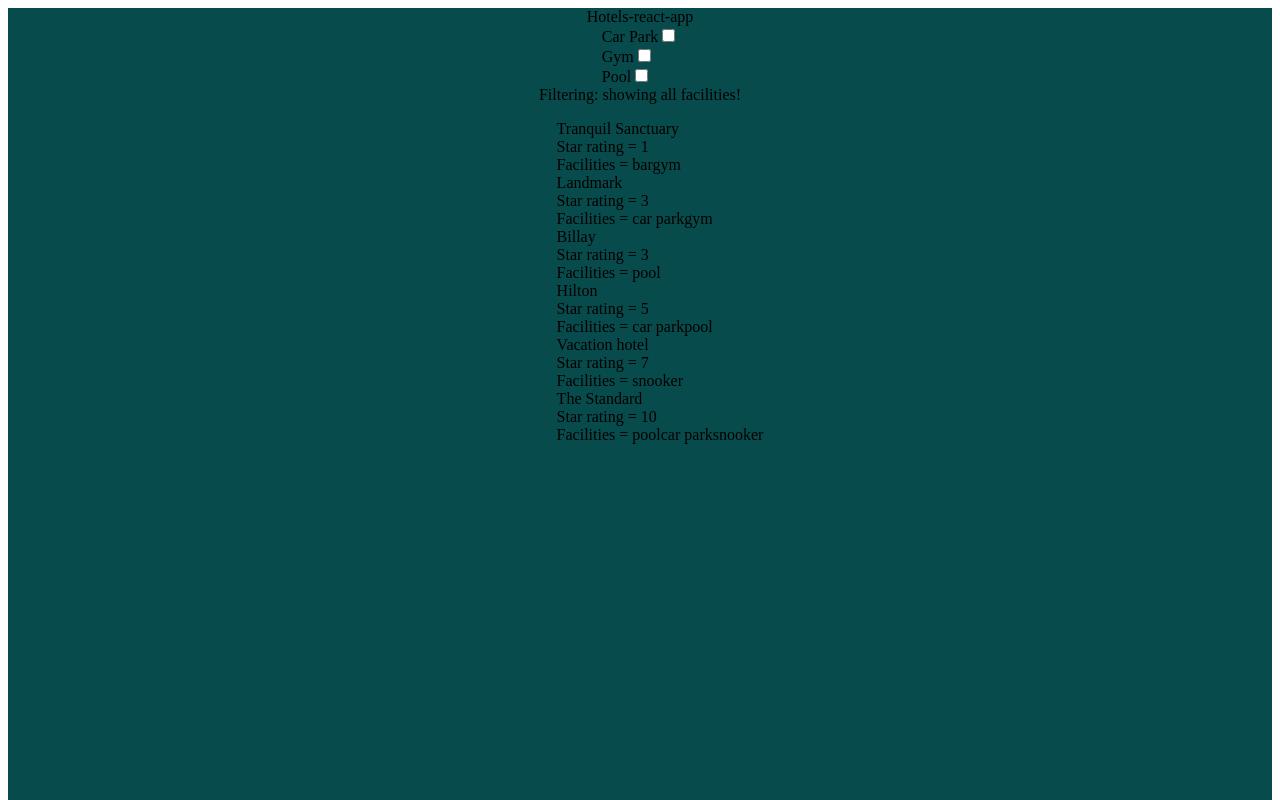
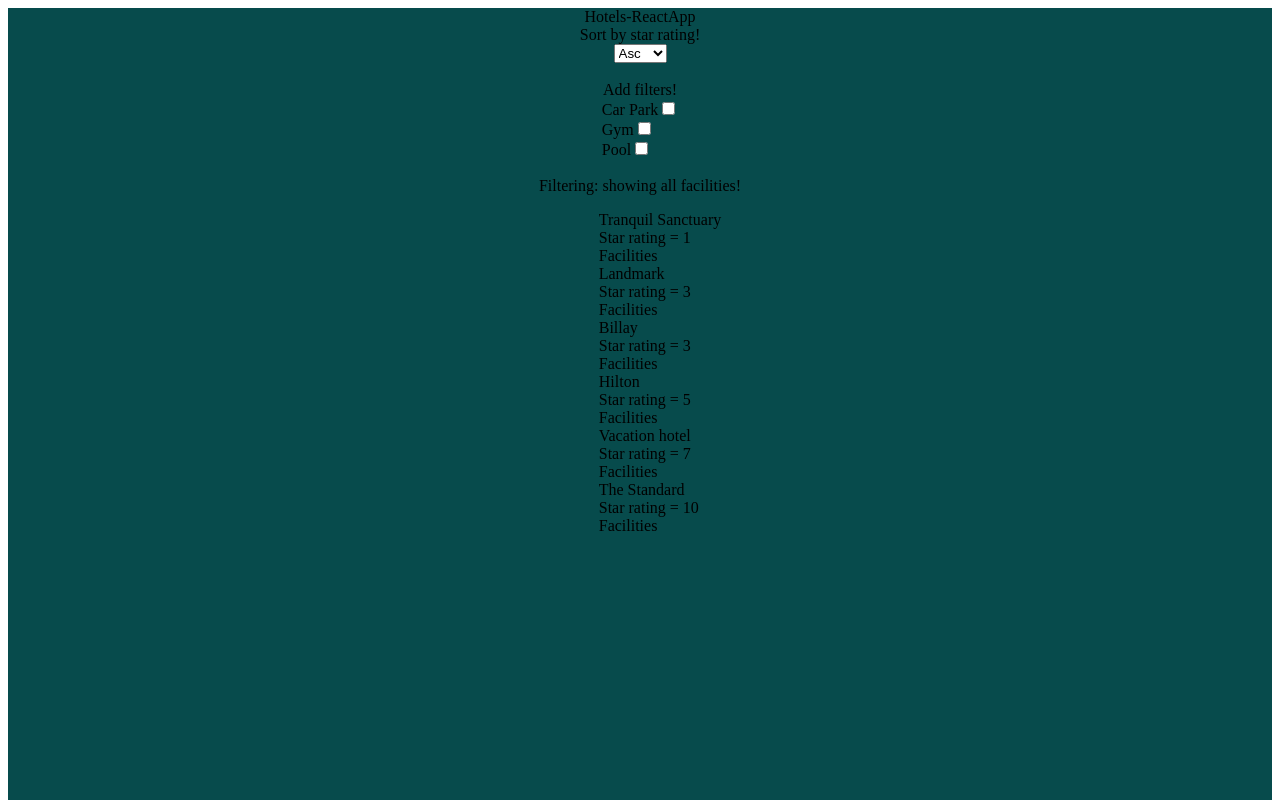
Before and after one commit to AlexKman/Hotels-react-app, a React (Create React App) app: page / in a window 1280 px wide. Shown: the top 800 px of the page. Built offline with nearby package versions, Linux system fonts and the light colour scheme.

Commit message:
added the functionality to sort by stars order onto the app

```diff
--- a/src/App.js
+++ b/src/App.js
@@ -1,7 +1,7 @@
 import React, { Component } from "react";
 import hotels from "./data/hotels.json";
+import "./App.css";
 import Checkbox from "./components/Checkbox.jsx";
-import "./App.css";
 
 class App extends Component {
   state = {
@@ -9,14 +9,23 @@ class App extends Component {
     facilities: [],
     starsOrder: "asc"
   };
+
   componentDidMount() {
     this.setState({ hotels });
   }
+
   render() {
     return (
       <div className="App">
-        <header className="App-header">Hotels-react-app</header>
-        <form id="filterOptions">
+        <header id="header">Hotels-ReactApp</header>
+        <header>Sort by star rating!</header>
+        <select onChange={this.handleStarsChange}>
+          <option value="asc">Asc</option>
+          <option value="desc">Desc</option>
+        </select>
+        <br />
+        <header>Add filters!</header>
+        <form id="filteroptions">
           <div>
             Car Park
             <Checkbox onClick={this.handleSearch} id="car park" />
@@ -30,6 +39,7 @@ class App extends Component {
             <Checkbox onClick={this.handleSearch} id="pool" />
           </div>
         </form>
+        <br />
         Filtering:{" "}
         {this.state.facilities.join(", ") || "showing all facilities!"}
         <ul className="hotelslist">
@@ -41,13 +51,35 @@ class App extends Component {
               <div id="hotel" key={hotel.id}>
                 <section>{hotel.name}</section>
                 <section>Star rating = {hotel.starRating}</section>
-                <section>Facilities = {hotel.facilities}</section>
+                <section>Facilities </section>
               </div>
             ))}
         </ul>
       </div>
     );
   }
+  checkForFacilities = (itemFacilities, specifiedFacilities) => {
+    for (let i = 0; i < specifiedFacilities.length; i += 1) {
+      if (!itemFacilities.includes(specifiedFacilities[i])) return false;
+    }
+    return true;
+  };
+  getHotelFacilities = hotel => {
+    return hotel.facilities.join(", ") || "no facilities";
+  };
+  sortHotelInStarsOrder = () => {
+    const hotels = this.state.hotels;
+    hotels.sort((hotel1, hotel2) => {
+      return this.state.starsOrder === "asc"
+        ? hotel1.starRating - hotel2.starRating
+        : hotel2.starRating - hotel1.starRating;
+    });
+    return hotels;
+  };
+  handleStarsChange = e => {
+    this.setState({ starsOrder: e.target.value });
+  };
+
   handleSearch = e => {
     if (!this.state.facilities.includes(e.target.id)) {
       this.setState({ facilities: [...this.state.facilities, e.target.id] });
@@ -58,24 +90,6 @@ class App extends Component {
       this.setState({ facilities: facilitiesCopy });
     }
   };
-  sortHotelInStarsOrder = () => {
-    const hotels = this.state.hotels;
-    hotels.sort((hotel1, hotel2) => {
-      return this.state.starsOrder === "asc"
-        ? hotel1.starRating - hotel2.starRating
-        : hotel2.starRating - hotel1.starRating;
-    });
-    return hotels;
-  };
-  checkForFacilities = (itemFacilities, specifiedFacilities) => {
-    for (let i = 0; i < specifiedFacilities.length; i += 1) {
-      if (!itemFacilities.includes(specifiedFacilities[i])) return false;
-    }
-    return true;
-  };
-  getHotelFacilities = hotel => {
-    return hotel.facilities.join(", ") || "no facilities";
-  };
 }
 
 export default App;
```
